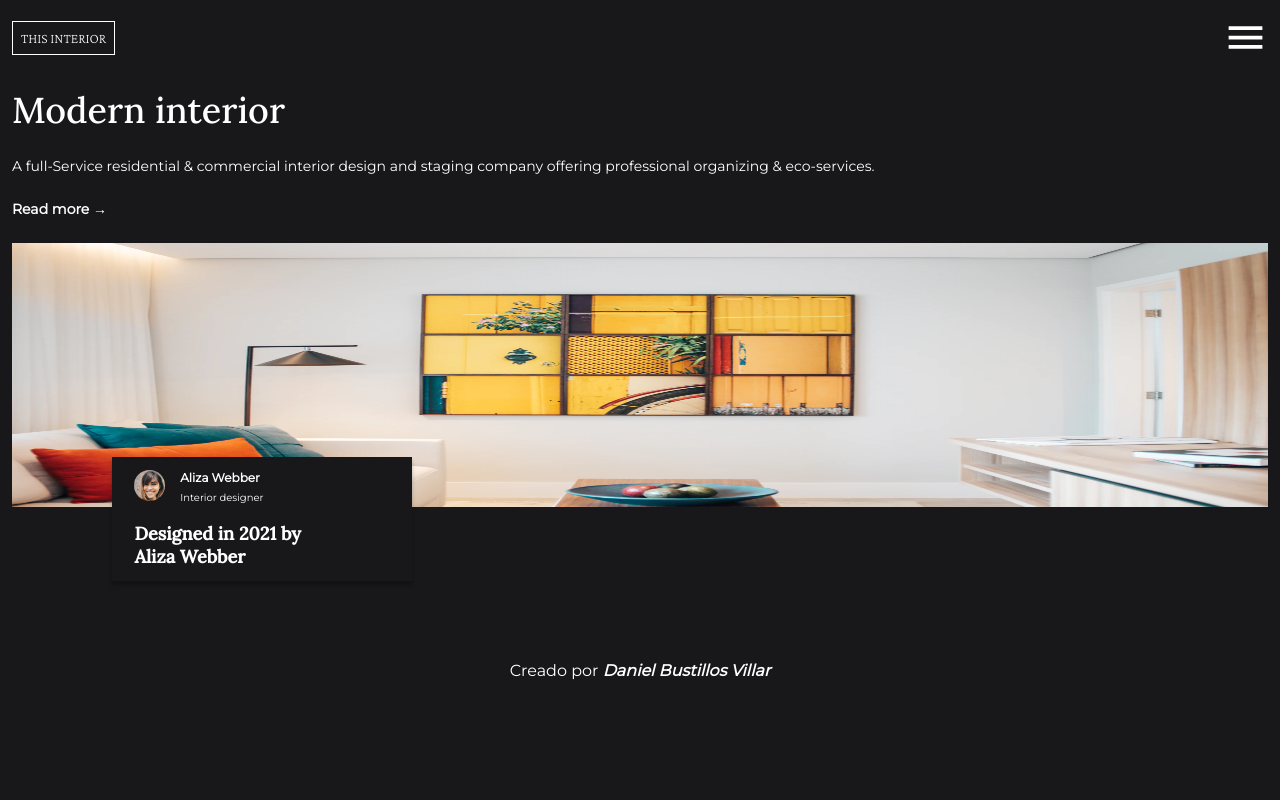
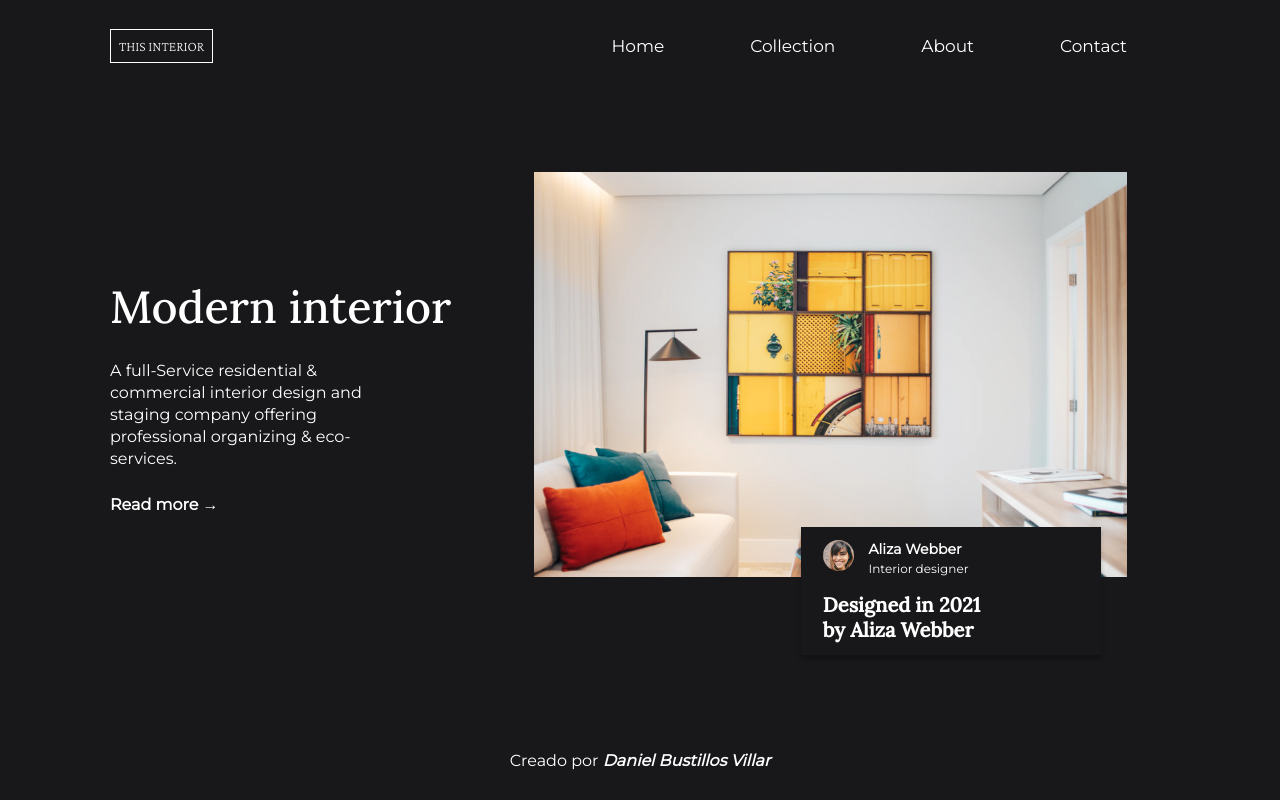
Before and after one commit to DanielBustillosVillar/consultor_interiores, a plain HTML site: page index.html in a window 1280 px wide. Drawn offline with nearby package versions, Linux system fonts and the light colour scheme.

Commit message:
Terminé el diseño para desktop

```diff
--- a/css/estilos.css
+++ b/css/estilos.css
@@ -7,6 +7,8 @@
 }
 body{
     background: #181719;
+    max-width: 1200px;
+    margin: auto;
 }
 img{
     width: 100%;
@@ -18,7 +20,6 @@ img{
     justify-content: space-between;
     align-items: center;
     padding: 15px 12px;
-    height: 75px;
 }
 .boton{
     font-size: 14px;
@@ -68,8 +69,32 @@ img{
     background: #ffffff;
     color: #0c0b0b;
 }
+@media (min-width: 768px){
+    .cabecera{
+        padding: 20px 70px 0;
+    }
+    .menu-hamburguer, .close_menu{
+        display: none;
+    }
+    .menu{
+        position: relative;
+        top: 0;
+        width: auto;
+        height: auto;
+    }
+    .menu ul{
+        display: flex;
+        margin-top: 0;
+    }
+    .link_menu{
+        text-align: center;
+        padding: 16px 43px;
+        font-size: 17px;
+    }
+
+}
 .principal{
-    margin: 12px;
+    padding: 12px;
 }
 .titulo{
     font-family: 'Lora', serif;
@@ -134,6 +159,46 @@ img{
     width: 70%;
     font-size: 18px;
 }
+@media (min-width: 768px){
+    .titulo{
+        font-size: 45px;
+    }
+    .principal{
+        padding: 100px 70px 0;
+        display: flex;
+    }
+    .introduccion{
+        width: 40%;
+        height: fit-content;
+        margin-top: 10%;
+    }
+    .introduccion p{
+        font-size: 16px;
+        line-height: 22px;
+    }
+    .autora{
+        width: 60%;
+        padding-right: 43px;
+    }
+    .autora figure{
+        height: 70%;
+    }
+    .tarjeta{
+        margin-left: 45%;
+    }
+    .more{
+        font-size: 16px;
+    }
+    .tarjeta h2{
+        font-size: 14px;
+    }
+    .tarjeta h3{
+        font-size: 12px;
+    }
+    .tarjeta p{
+        font-size: 20px;
+    }
+}
 .footer{
     text-align: center;
     margin: 30px 0;
@@ -143,3 +208,8 @@ img{
     font-style: italic;
     text-decoration: none;
 }
+@media (min-width: 768px){
+    .footer{
+        margin: 0 0 15px 0;
+    }
+}
```
